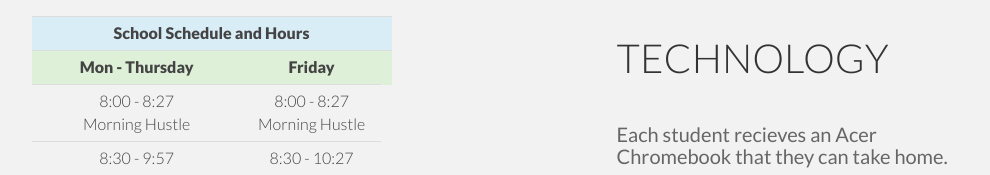
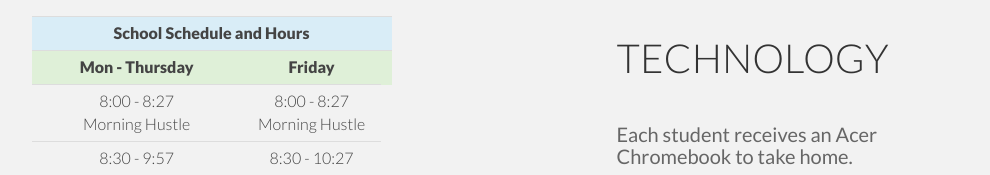
Before and after one commit to Pink-Hat-Hacker/wow-upcoming-student-site, a plain HTML site: page index.html in a window 1280 px wide. Shown: the part 1740-1915 px from the top of the page, without its empty margins (136-1126 px from the left). Drawn offline with nearby package versions, Linux system fonts and the light colour scheme.

Commit message:
Fixed typos

```diff
--- a/index.html
+++ b/index.html
@@ -181,7 +181,7 @@
 									</div>
 									<div id="tech" class="col-md-4 col-md-offset-2">
 									<h1>TECHNOLOGY</h1><br>
-									<h4>Each student recieves an Acer Chromebook that they can take home.</h4><img src="https://static.acer.com/up/Resource/Acer/Professional/Product/Notebook/Chromebook%2011%20C740/Image/20150218/Acer-Chromebook-11-C740-nontouch-sku-main.png" width="50%"><br>
+									<h4>Each student receives an Acer Chromebook to take home.</h4><img src="https://static.acer.com/up/Resource/Acer/Professional/Product/Notebook/Chromebook%2011%20C740/Image/20150218/Acer-Chromebook-11-C740-nontouch-sku-main.png" width="50%"><br>
 									<br>
 									<h4>We have a Virtual Reality Lab!!</h4><img src="http://cdn0.dailydot.com/uploaded/images/original/2016/9/30/htc-vive-set.0.jpg" width="50%">
 									<h4>We have a Computer Science class! You will take AP Computer Science in 10th grade!!</h4><img src="http://insight.jbs.cam.ac.uk/assets/2016_news_computerscience-883x432.jpg" width="50%"></div>
```
